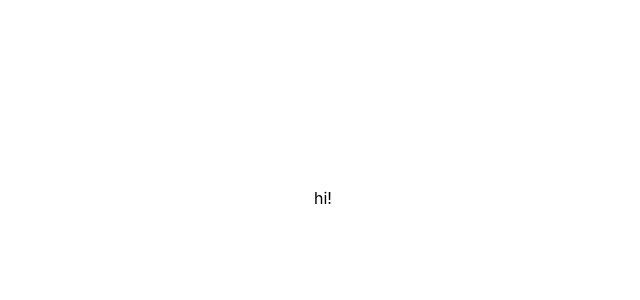
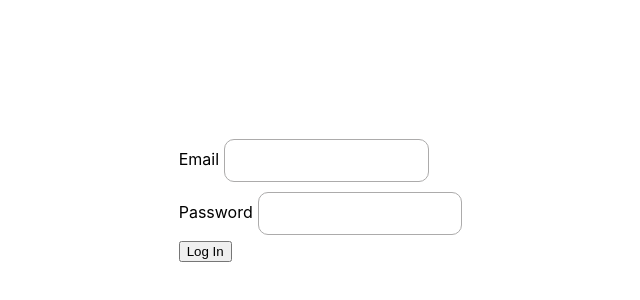
Before and after one commit to AlecLozano/Hackathon2025, a React (Create React App) app in the folder frontend/: page / in a window 1280 px wide. Shown: the part 202-502 px from the top of the page, without its empty margins (317-957 px from the left). Built offline with nearby package versions, Linux system fonts and the light colour scheme.

Commit message:
readded login

```diff
--- a/frontend/src/Login.jsx
+++ b/frontend/src/Login.jsx
@@ -20,7 +20,32 @@ function Login() {
     };
 
     return (
-        <text>hi!</text>
+        <div className="login-container">
+            <form onSubmit={handleSubmit(onSubmit)}>
+                <div>
+                    <label>Email</label>
+                    <input
+                        type="email"
+                        {...register("email", { required: "Email is required" })}
+                    />
+                    {errors.email && <p>{errors.email.message}</p>}
+                </div>
+
+                <div>
+                    <label>Password</label>
+                    <input
+                        type="password"
+                        {...register("password", { required: "Password is required" })}
+                    />
+                    {errors.password && <p>{errors.password.message}</p>}
+                </div>
+
+                <button type="submit">Log In</button>
+            </form>
+
+            {/* Display the login message */}
+            {message && <p>{message}</p>}
+        </div>
     );
 }
 
```
Also changed, not shown: 2 other files (tests, documents, lock files or other folders).
